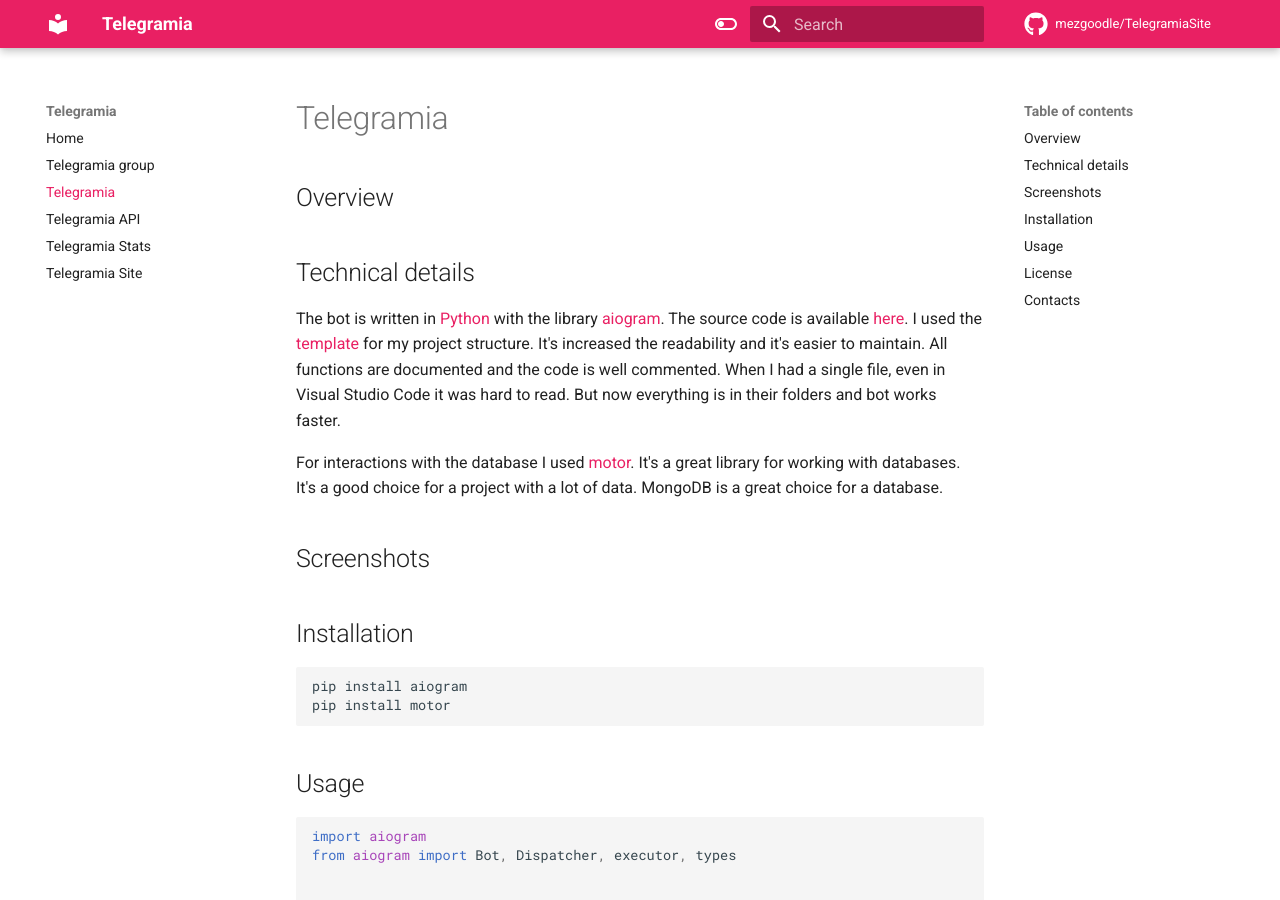
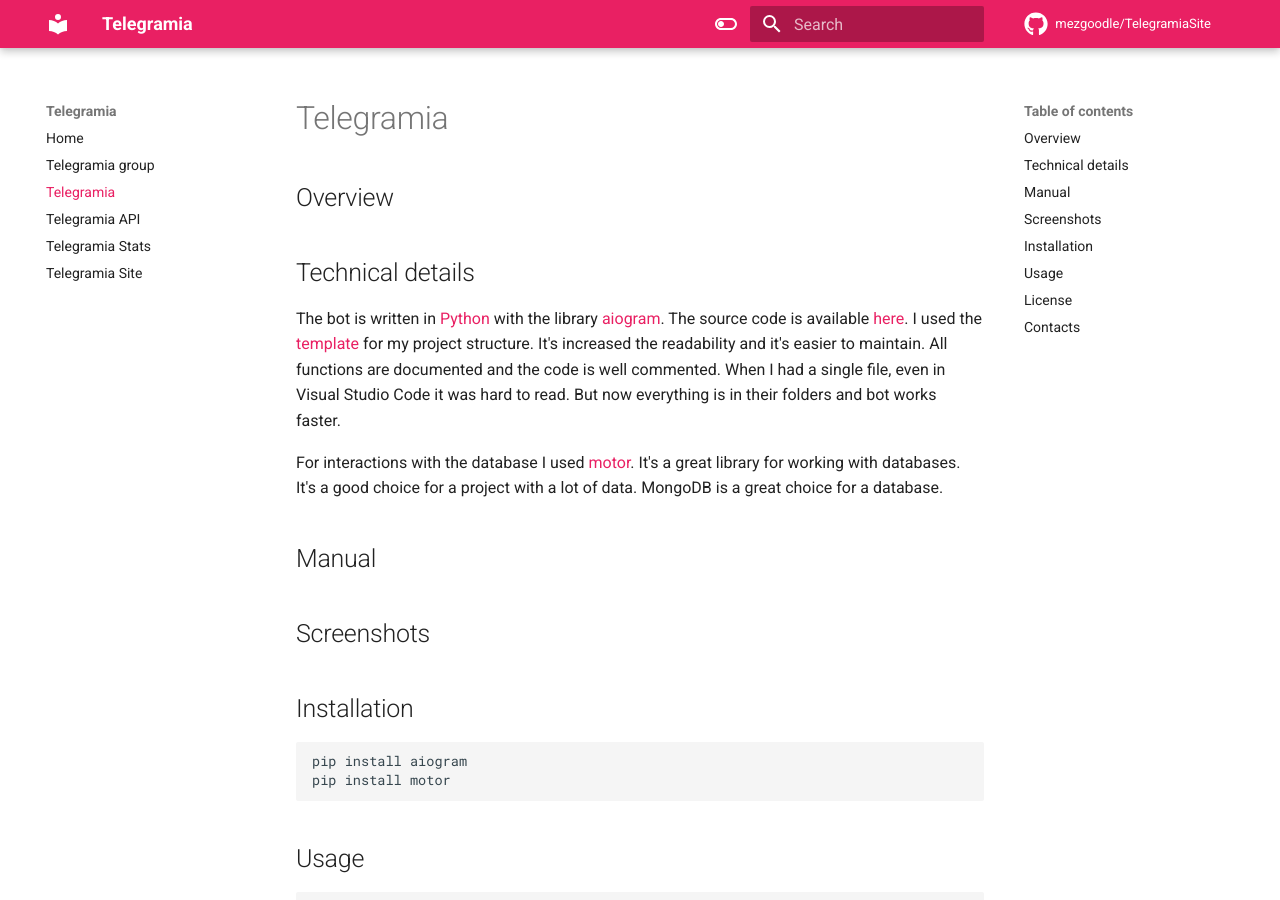
Before and after one commit to mezgoodle/TelegramiaSite, an MkDocs documentation site: the page built from docs/telegramia.md, in a window 1280 px wide and 900 px high. Built offline with MkDocs 1.6.1 and Material for MkDocs 9.7.7, drawn with Linux system fonts in a browser that asks for light colours; comment, search, counter and statistics services are not loaded.

Commit message:
Update telegramia.md

````diff
--- a/docs/telegramia.md
+++ b/docs/telegramia.md
@@ -6,8 +6,9 @@
 
 For interactions with the database I used [motor](https://motor.readthedocs.io/en/stable/). It's a great library for working with databases. It's a good choice for a project with a lot of data. MongoDB is a great choice for a database.
 
+## Manual
+
 ## Screenshots
-
 
 ## Installation
 
@@ -15,7 +16,6 @@
 pip install aiogram
 pip install motor
 ```
-
 
 ## Usage
 
@@ -37,8 +37,6 @@
     executor.start_polling(dp, skip_updates=True)
 ```
 
-
 ## License
 
-
 ## Contacts
````
